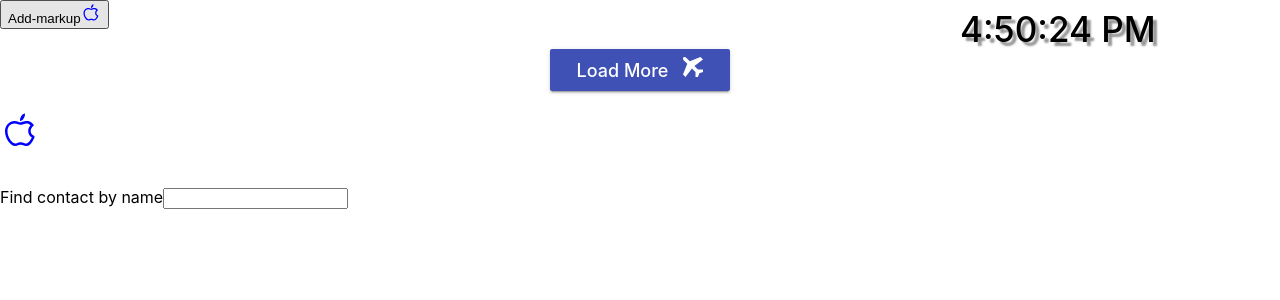
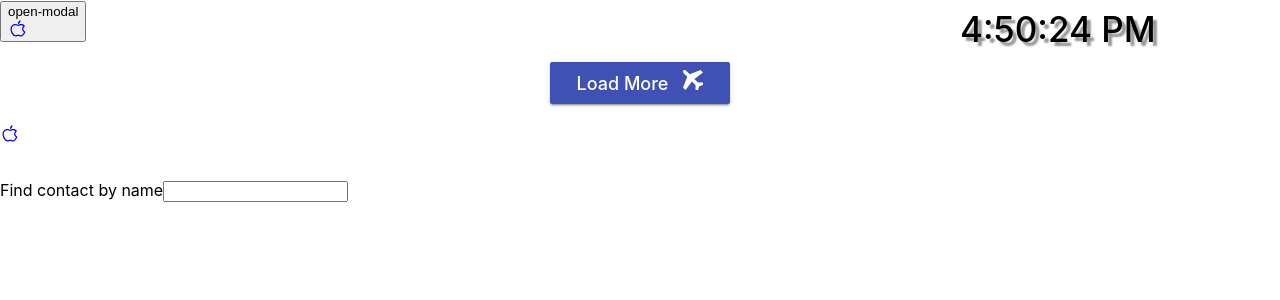
Before and after one commit to korysergey55/react-components, a React (Create React App) app: page / in a window 1280 px wide. Shown: the top 300 px of the page. Built offline with nearby package versions, Linux system fonts and the light colour scheme.

Commit message:
svg-components

```diff
--- a/package.json
+++ b/package.json
@@ -15,6 +15,7 @@
     "react-dom": "^17.0.2",
     "react-loader-spinner": "^4.0.0",
     "react-redux": "^7.2.4",
+    "react-router-dom": "^5.2.0",
     "react-scripts": "4.0.3",
     "redux": "^4.1.0",
     "redux-devtools-extension": "^2.13.9",
--- a/src/App.js
+++ b/src/App.js
@@ -2,7 +2,7 @@ import React, { Component } from "react";
 import Clock from "./components/clock/Clock";
 import Modal from "./components/modal/Modal";
 import ButtonSVG from "./components/buttonSVG/ButtonSVG";
-import { ReactComponent as IconApple } from "./icons/iconmac.svg";
+import IconSVG from './components/iconSVG/IconSVG';
 import ContactForm from "./components/formAdd/FormAdd";
 import MarkupItems from "./components/markup/MarkupItems";
 import Loader from "./components/loader/Loader";
@@ -16,8 +16,8 @@ class App extends Component {
   return (
    <>
     <button type="button" onClick={this.props.taggleModal}>
-     Add-markup
-     <IconApple width="20" height="20" fill="blue" />
+     open-modal
+     <IconSVG/>
     </button>
 
     {this.props.isModalOpen && (
@@ -28,7 +28,7 @@ class App extends Component {
 
     <Clock />
     <ButtonSVG />
-    <IconApple width="40" height="40" fill="blue" display="block" />
+    <IconSVG/>
     <MarkupItems />
     <Loader />
     <Filter />
--- /dev/null
+++ b/src/components/iconSVG/IconSVG.js
@@ -0,0 +1,12 @@
+import React from 'react'
+import styles from './IconSVGS.module.css'
+import { ReactComponent as Icon } from "../../icons/iconmac.svg";
+
+const IconSVG = () => {
+
+    return (
+      <Icon className={styles.iconSVG}/>
+    );
+}
+
+export default IconSVG;
--- /dev/null
+++ b/src/components/iconSVG/IconSVGS.module.css
@@ -0,0 +1,7 @@
+
+.iconSVG {
+    width: 20px;
+    height: 20px;
+    fill: blue;
+    display:block; }
+;
```
Also changed, not shown: 1 other file (tests, documents, lock files or other folders).
